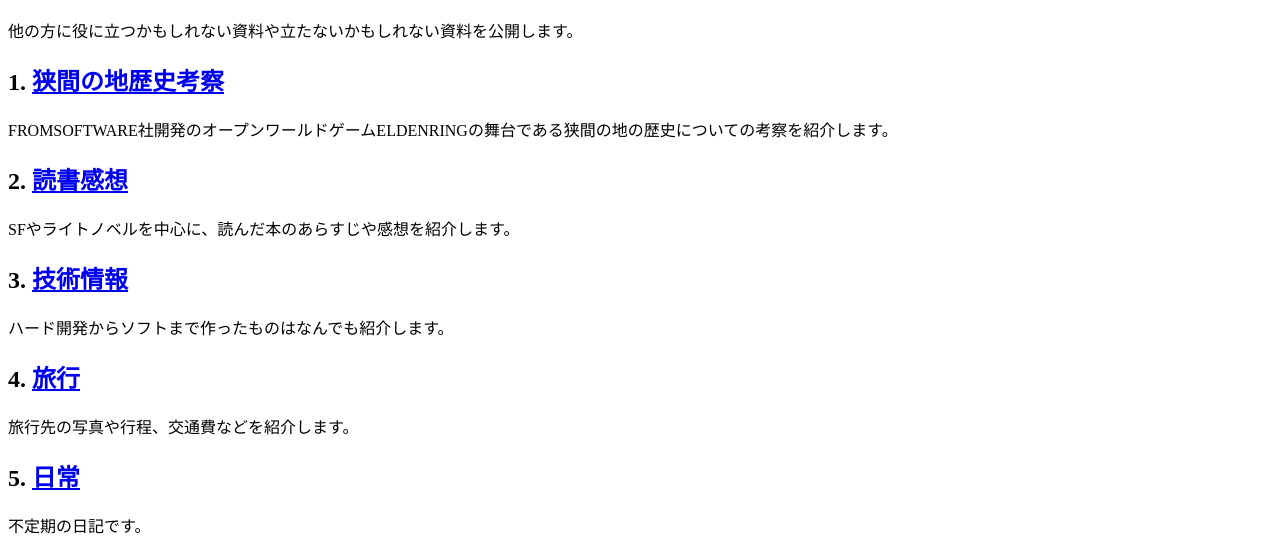
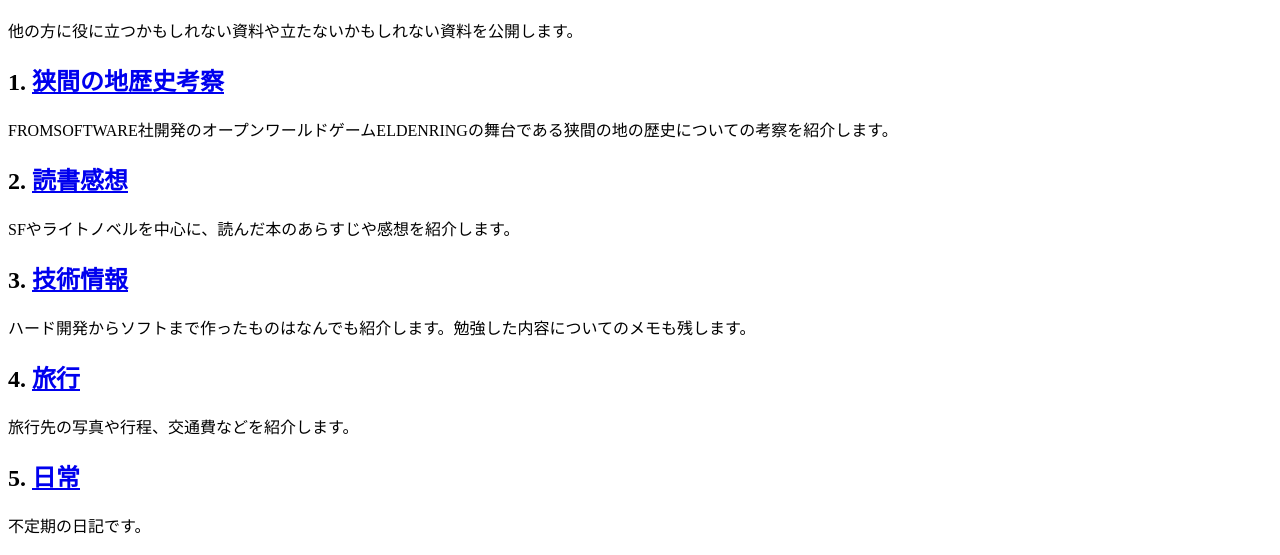
Before and after one commit to nohahanon/nohahanon.github.io, a plain HTML site: page index.html in a window 1280 px wide. Shown: the part 89-644 px from the top of the page. Drawn offline with Linux system fonts and the light colour scheme; a script that the page names is missing.

Commit message:
update tech.html

```diff
--- a/index.html
+++ b/index.html
@@ -21,7 +21,7 @@
     SFやライトノベルを中心に、読んだ本のあらすじや感想を紹介します。
 
     <h2><a href="tech.html">技術情報</a></h2>
-    ハード開発からソフトまで作ったものはなんでも紹介します。
+    ハード開発からソフトまで作ったものはなんでも紹介します。勉強した内容についてのメモも残します。
 
     <h2><a href="travel.html">旅行</a></h2>
     旅行先の写真や行程、交通費などを紹介します。
```
Also changed, not shown: tech.html (+1 -0 lines).
